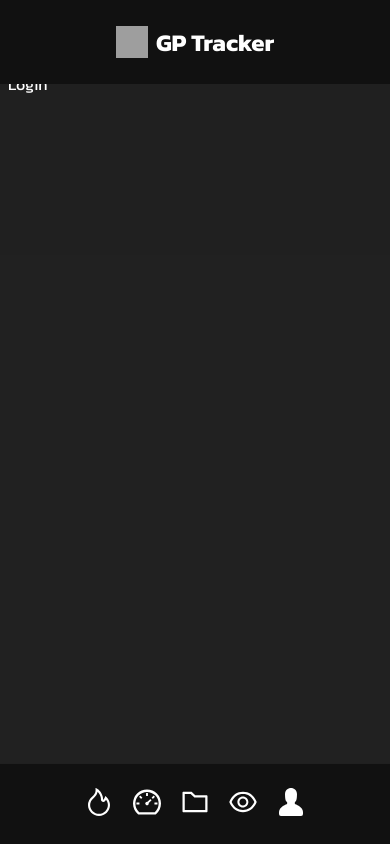
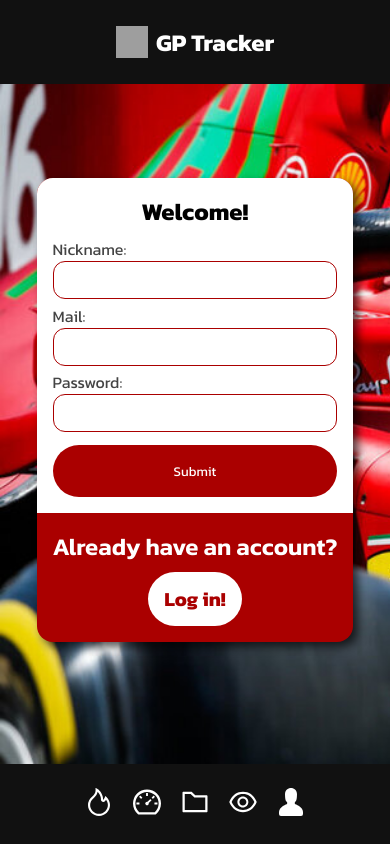
Before and after one commit to JQui-dev/Apexify, a React (Vite) app: page /login in a window 390 px wide. Built offline with nearby package versions, Linux system fonts and the light colour scheme; grey boxes are pictures that could not be loaded.

Commit message:
login and signup forms

```diff
--- a/src/pages/Login.jsx
+++ b/src/pages/Login.jsx
@@ -1,4 +1,5 @@
 // MODULES
+import { useState } from 'react'
 
 // COMPONENTS
 
@@ -6,8 +7,80 @@
 import './style/Login.scss'
 
 function Login() {
+
+  const [ logged, setLogged ] = useState(false)
+
   return (
-    <div className='Login'>Login</div>
+    <div className='Login'>
+      {logged ?
+        <div className="login">
+        <section className='form'>
+          <h2>Welcome back!</h2>
+          <form action="">
+
+            {/* Nickname */}
+            <div>
+              <label htmlFor="nick">Nickname:</label>
+              <input type="text" id='nick' required/>
+            </div>
+
+            {/* password */}
+            <div>
+              <label htmlFor="pass">Password:</label>
+              <input type="password" id='pass' required/>
+            </div>
+
+            <input className='submit' type="submit" value="Submit"/>
+
+          </form>
+        </section>
+        <section className='change'>
+          <h2>Do not have an account?</h2>
+          <button onClick={()=>setLogged(false)}>
+            Sign up!
+          </button>
+        </section>
+      </div>
+      :
+      <div className="signup">
+        <section className='form'>
+          <h2>Welcome!</h2>
+          <form action="">
+
+            {/* Nickname */}
+            <div>
+              <label htmlFor="nick">Nickname:</label>
+              <input type="text" id='nick' required/>
+            </div>
+
+            {/* Mail */}
+            <div>
+              <label htmlFor="mail">Mail:</label>
+              <input type="mail" id='mail' required/>
+            </div>
+
+            {/* password */}
+            <div>
+              <label htmlFor="pass">Password:</label>
+              <input type="password" id='pass' required/>
+            </div>
+
+            <input className='submit' type="submit" value="Submit"/>
+
+          </form>
+        </section>
+
+        <section className='change'>
+          <h2>Already have an account?</h2>
+          <button onClick={()=>setLogged(true)}>
+            Log in!
+          </button>
+        </section>
+      </div>
+      }
+
+
+    </div>
   )
 }
 
--- a/src/pages/style/Login.scss
+++ b/src/pages/style/Login.scss
@@ -2,4 +2,160 @@
 
 .Login {
     @include fix-nav-pos;
+
+    display: grid;
+    place-items: center;
+
+    background-image: url("/login.jpg");
+    background-size: cover;
+    background-repeat: no-repeat;
+
+    .login {
+        display: flex;
+        flex-direction: row-reverse;
+    }
+    .signup, .login {
+        overflow: hidden;
+
+        display: flex;
+
+        width: 40em;
+        height: 25rem;
+
+        border-radius: 1rem;
+
+        box-shadow: 5px 5px 10px #000a;
+
+        background: #a00;
+
+        .form, .change {
+            flex: 1;
+
+            display: flex;
+            flex-direction: column;
+            align-items: center;
+            justify-content: center;
+
+            padding: 1rem;
+        }
+
+        .form {
+            gap: .5rem;
+
+            background: #fff;
+            color: #000;
+
+            & form {
+                display: flex;
+                flex-direction: column;
+
+                gap: .5rem;
+
+                width: 80%;
+
+                & div {
+                    display: flex;
+                    flex-direction: column;
+
+                    & label {
+                        color: #444;
+                    }
+                    & input {
+                        padding: .5rem .75rem;
+
+                        border: 1px solid #a00;
+                        border-radius: .75rem;
+                    }
+                }
+                .submit {
+                    margin-top: .5rem;
+                    padding: 1rem;
+
+                    border: none;
+                    border-radius: 999px;
+
+                    color: #fff;
+                    background: #a00;
+
+                    cursor: pointer;
+                }
+            }
+
+        }
+
+        .change {
+            gap: .5rem;
+
+            & h2 {
+                font-weight: 600;
+            }
+            & button {
+                padding: .75rem 1rem;
+
+                font-size: 1.25rem;
+                font-weight: 700;
+
+                border: none;
+                border-radius: 999px;
+
+                color: #a00;
+                background: #fff;
+
+                cursor: pointer;
+            }
+        }
+    }
 }
+
+@media screen and (max-width: 850px) {
+    .Login {
+        .signup, .login {
+            display: flex;
+            flex-direction: column;
+
+            height: auto;
+            width: auto;
+
+            min-height: 25rem;
+
+            .form {
+                & form {
+                    gap: .3rem;
+
+                    width: 100%;
+                }
+            }
+        }
+    }
+}
+
+@media screen and (max-width: 340px) {
+    .Login {
+        .signup, .login {
+            .form {
+                & form {
+                    & div {
+                        & input {
+                            padding: .25rem .5rem;
+                        }
+                    }
+                    .submit {
+                        margin-top: .25rem;
+                        padding: .5rem;
+                    }
+                }
+            }
+
+            .change {
+                & h2 {
+                    font-size: 1rem;
+                }
+                & button {
+                    padding: .5rem .75rem;
+
+                    font-size: 1rem;
+                }
+            }
+        }
+    }
+}
--- a/src/pages/style/Profile.scss
+++ b/src/pages/style/Profile.scss
@@ -0,0 +1,5 @@
+@import "/src/style/general.scss";
+
+.Profile {
+    @include fix-nav-pos;
+}
--- a/src/style/general.scss
+++ b/src/style/general.scss
@@ -4,7 +4,7 @@
     margin-left: 9.5rem;
 
     width: calc(100% - 9.5rem);
-    min-height: 100vh;
+    min-height: 100svh;
 
     padding: .5rem;
 
@@ -12,7 +12,7 @@
     color: #fff;
 
     @media screen and (max-width: 600px) {
-        min-height: calc(100vh - 5rem);
+        min-height: calc(100svh - 5rem);
         margin-top: 4rem;
         margin-left: 0;
 
```
Also changed, not shown: public/login.jpg (added).
